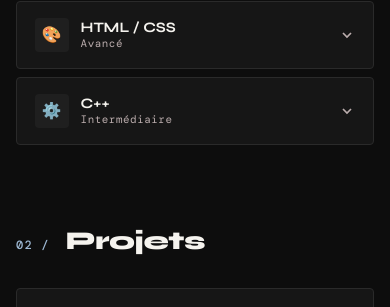
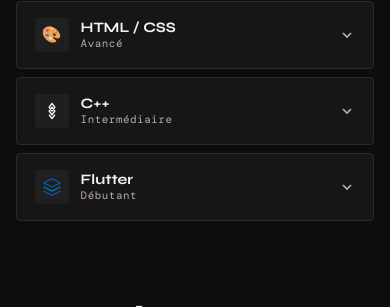
Before and after one commit to jeudimathis19/portfolio.github.fr, a plain HTML site: page index.html in a window 390 px wide. Shown: the part 1012-1319 px from the top of the page. Drawn offline with nearby package versions, Linux system fonts and the light colour scheme; a web font is replaced by a local one.

Commit message:
Added a Flutter skill, and modified the contact section.

```diff
--- a/index.html
+++ b/index.html
@@ -79,7 +79,7 @@
           </a>
           <a href="tel:+33669386005" class="contact-option-btn contact-option-secondary phone-link">
             <svg width="18" height="18" viewBox="0 0 24 24" fill="none" stroke="currentColor" stroke-width="2"><path d="M22 16.92v3a2 2 0 0 1-2.18 2 19.79 19.79 0 0 1-8.63-3.07A19.5 19.5 0 0 1 4.69 13a19.79 19.79 0 0 1-3.07-8.67A2 2 0 0 1 3.6 2h3a2 2 0 0 1 2 1.72c.127.96.361 1.903.7 2.81a2 2 0 0 1-.45 2.11L7.91 9.91a16 16 0 0 0 6.06 6.06l1.97-1.97a2 2 0 0 1 2.11-.45c.907.339 1.85.573 2.81.7A2 2 0 0 1 22 16.92z"/></svg>
-            <span>+33 6 69 38 60 05</span>
+            <span data-i18n="contact.call">Appelez-moi</span>
           </a>
         </div>
         <p class="contact-email-hint">jeudimathis19@gmail.com</p>
@@ -232,7 +232,9 @@
       <div class="skill-card" data-skill>
         <div class="skill-header">
           <div class="skill-info">
-            <div class="skill-icon">⚙️</div>
+            <div class="skill-icon">
+              <svg width="20" height="20" viewBox="0 0 24 24" fill="none"><path d="M8.5 7.5L12 3L15.5 7.5M8.5 16.5L12 21L15.5 16.5M12 12L15.5 7.5L12 3L8.5 7.5L12 12ZM8.5 12L12 16.5L15.5 12L12 7.5L8.5 12ZM12 16.5L8.5 12L12 7.5L15.5 12L12 16.5Z" stroke="currentColor" stroke-width="1.5" stroke-linejoin="round"/></svg>
+            </div>
             <div>
               <div class="skill-name">C++</div>
               <div class="skill-level" data-i18n="level.intermediate">Intermediaire</div>
@@ -245,6 +247,30 @@
             <ul class="skill-usages">
               <li data-i18n="skills.c++.1">Développement objet avec fonctions</li>
               <li data-i18n="skills.c++.2">Utilisation dans des pages web complexes</li>
+              <li data-i18n="skills.c++.3">Utilisation dans un projet de réalité augmenté et de modélisation 3D</li>"
+            </ul>
+          </div>
+        </div>
+      </div>
+
+      <div class="skill-card" data-skill>
+        <div class="skill-header">
+          <div class="skill-info">
+            <div class="skill-icon">
+              <svg width="20" height="20" viewBox="0 0 24 24" fill="none"><path d="M12 2L2 7L12 12L22 7L12 2Z" stroke="#02569D" stroke-width="1.5" stroke-linecap="round" stroke-linejoin="round"/><path d="M2 17L12 22L22 17" stroke="#02569D" stroke-width="1.5" stroke-linecap="round" stroke-linejoin="round"/><path d="M2 12L12 17L22 12" stroke="#0175C2" stroke-width="1.5" stroke-linecap="round" stroke-linejoin="round"/></svg>
+            </div>
+            <div>
+              <div class="skill-name">Flutter</div>
+              <div class="skill-level" data-i18n="level.beginner">Debutant</div>
+            </div>
+          </div>
+          <svg class="skill-chevron" width="16" height="16" viewBox="0 0 24 24" fill="none" stroke="currentColor" stroke-width="2.5"><polyline points="6 9 12 15 18 9"/></svg>
+        </div>
+        <div class="skill-body">
+          <div class="skill-body-inner">
+            <ul class="skill-usages">
+              <li data-i18n="skills.flutter.1">Creation d'applications mobiles multi-plateformes</li>
+              <li data-i18n="skills.flutter.2">Decouverte des widgets et de l'etat avec Provider</li>
             </ul>
           </div>
         </div>
--- a/script.js
+++ b/script.js
@@ -11,6 +11,7 @@
     "contact.desc":  "Envoie-moi un message directement via Gmail.",
     "contact.gmail": "Ouvrir Gmail",
     "contact.linkedin": "Message LinkedIn",
+    "contact.call": "Appelez-moi",
     "skills.title":  "Comp\u00e9tences",
     "level.advanced":     "Avanc\u00e9",
     "level.intermediate": "Interm\u00e9diaire",
@@ -38,6 +39,9 @@
     "skills.css.3": "Utilisation de Twigs et de templates",
     "skills.c++.1": "D\u00e9veloppement objet avec fonctions",
     "skills.c++.2": "Utilisation dans des pages web complexes",
+    "skills.c++.3": "Utilisation dans un projet de r\u00e9alit\u00e9 augment\u00e9e et de mod\u00e9lisation 3D",
+    "skills.flutter.1": "Cr\u00e9ation d'applications mobiles multi-plateformes",
+    "skills.flutter.2": "D\u00e9couverte des widgets et de l'\u00e9tat avec Provider",
     "projects.title":             "Projets",
     "projects.solitaire.desc":    "Jeu cr\u00e9\u00e9 sur Python reproduisant un jeu de solitaire avec divers plateaux et modes de jeux.",
     "projects.steam.desc":        "Reproduction d'une biblioth\u00e8que Steam \u00e0 partir d'une API avec syst\u00e8me de tri.",
@@ -62,6 +66,7 @@
     "contact.desc":  "Send me a message directly via Gmail.",
     "contact.gmail": "Open Gmail",
     "contact.linkedin": "LinkedIn Message",
+    "contact.call": "Call me",
     "skills.title":  "Skills",
     "level.advanced":     "Advanced",
     "level.intermediate": "Intermediate",
@@ -89,6 +94,9 @@
     "skills.css.3": "Use of Twig and templates",
     "skills.c++.1": "Object-oriented development with functions",
     "skills.c++.2": "Usage in complex web pages",
+    "skills.c++.3": "Usage in an augmented reality and 3D modeling project",
+    "skills.flutter.1": "Creation of cross-platform mobile applications",
+    "skills.flutter.2": "Discovery of widgets and state management with Provider",
     "projects.title":             "Projects",
     "projects.solitaire.desc":    "Python game reproducing a solitaire with various boards and game modes.",
     "projects.steam.desc":        "Reproduction of a Steam library from an API with a sorting system.",
```
